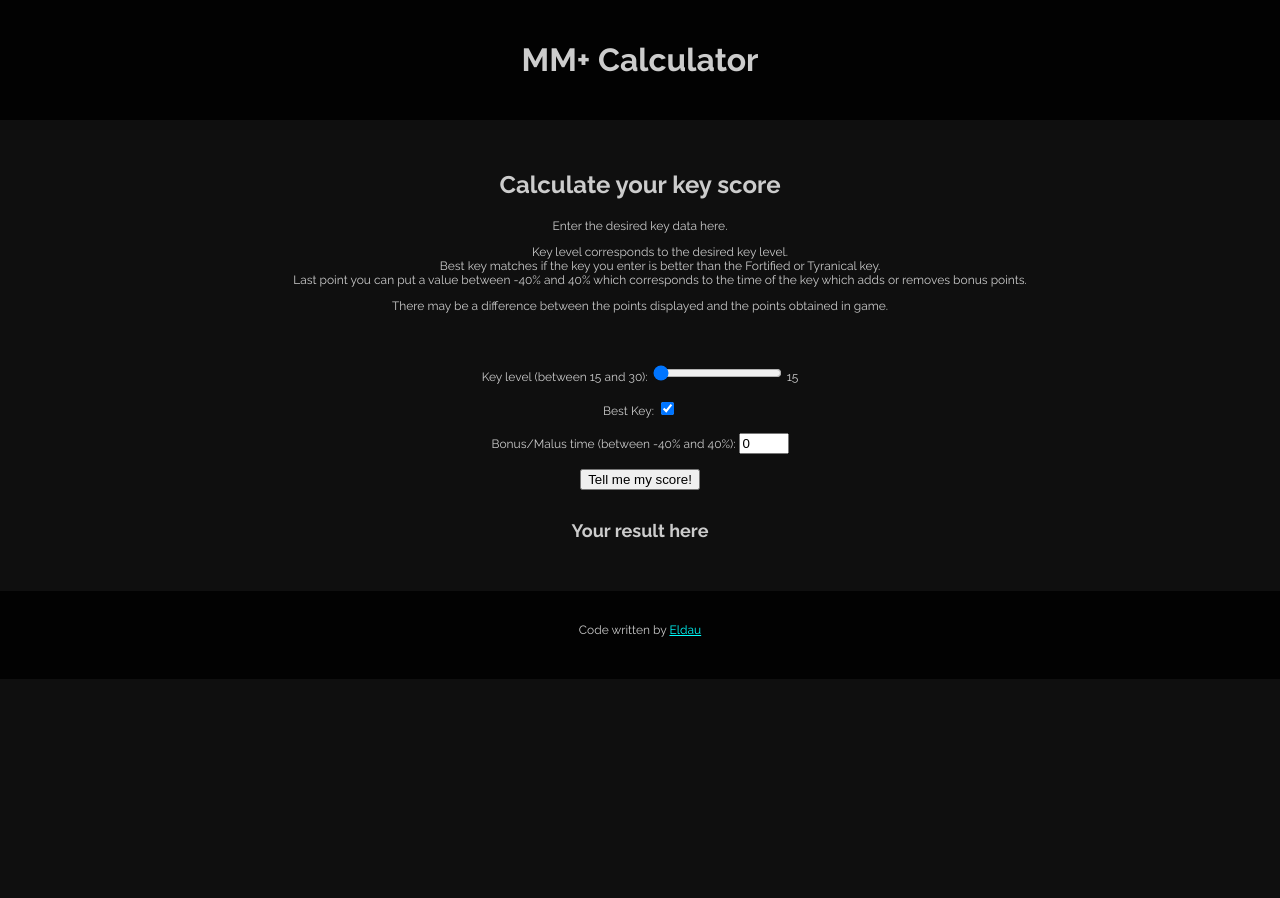
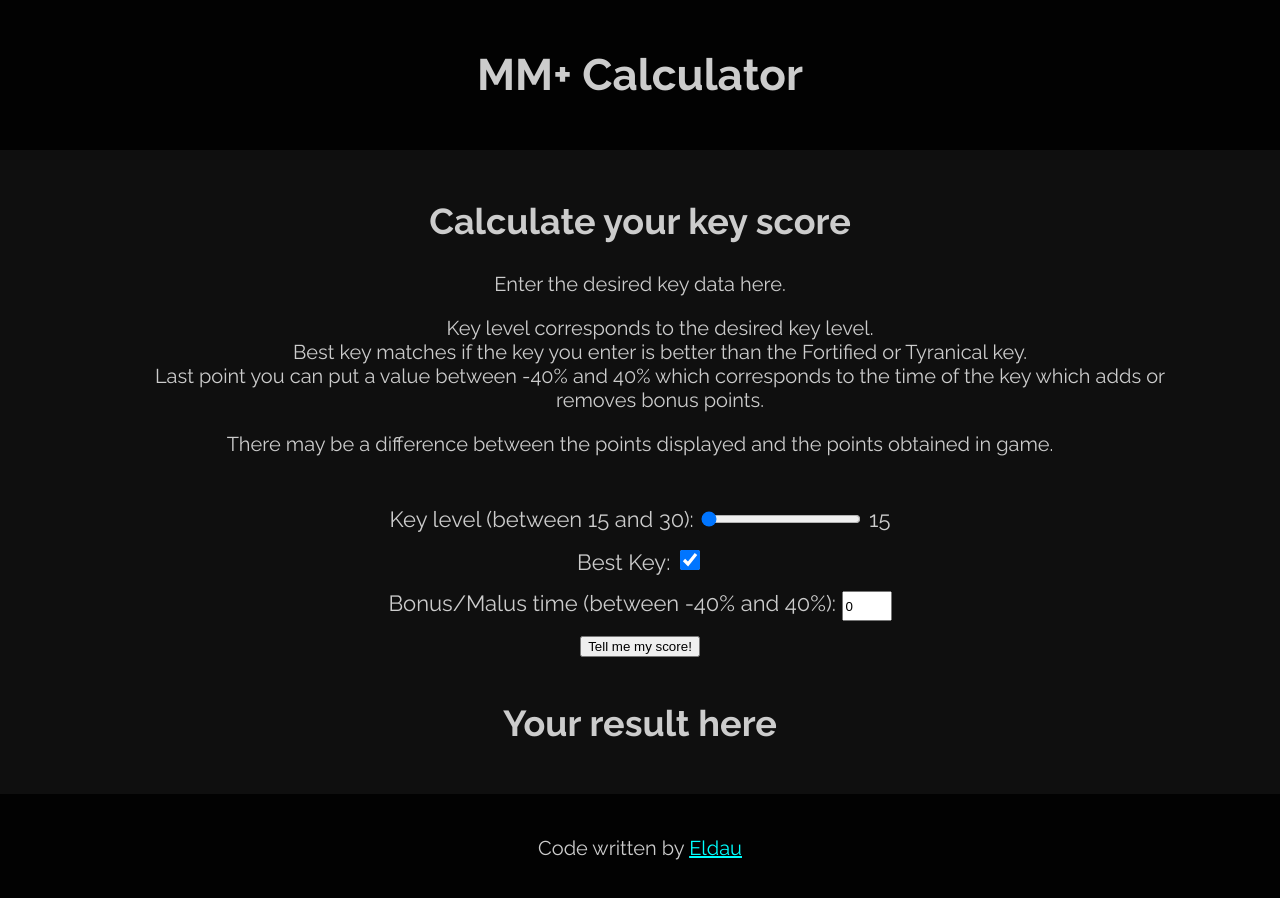
Before and after one commit to Eldaurim/MM-Calculator.io, a plain HTML site: page index.html in a window 1280 px wide. Before the commit the page ends 800 px from the top, so only its background shows below. Drawn offline with Linux system fonts and the light colour scheme.

Commit message:
Update index.css

```diff
--- a/index.css
+++ b/index.css
@@ -19,14 +19,24 @@ body {
 
 .calculator {
     color: #cccccc;
-    font-size: 12px;
+    font-size: 22px;
     text-align: center;
     align-items: center;
 
 }
 
-.time_key_input {
+#key_input{
+    width: 160px;
+}
+
+#time_key_input {
     width: 50px;
+    height: 30px;
+}
+
+#best_key_input{
+    width: 20px;
+    height: 20px;
 }
 
 .m-15{
@@ -36,7 +46,7 @@ body {
 .footer {
     text-align: center;
     background: #020202;
-    padding: 20px 0 30px 0;
+    padding: 22px 0 30px 0;
 }
 
 a, p, h1, h2 , ul, li{
@@ -48,7 +58,15 @@ a , a:visited, a:hover {
 }
 
 p, ul, li{
-    font-size: 12px;
+    font-size: 20px;
+}
+
+h1{
+    font-size: 44px;
+}
+
+h2{
+    font-size: 36px;
 }
 
 ul, li {
```
